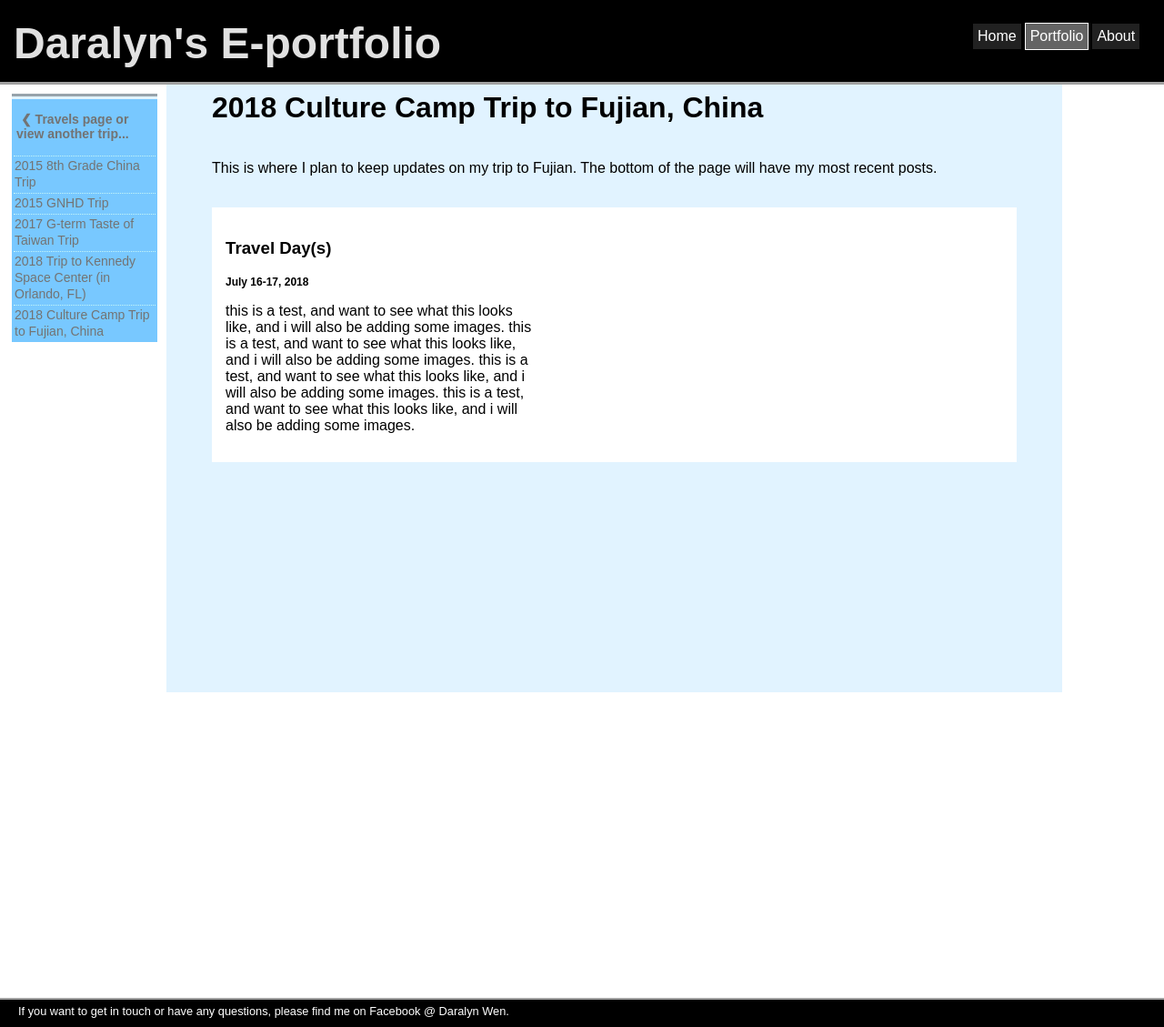
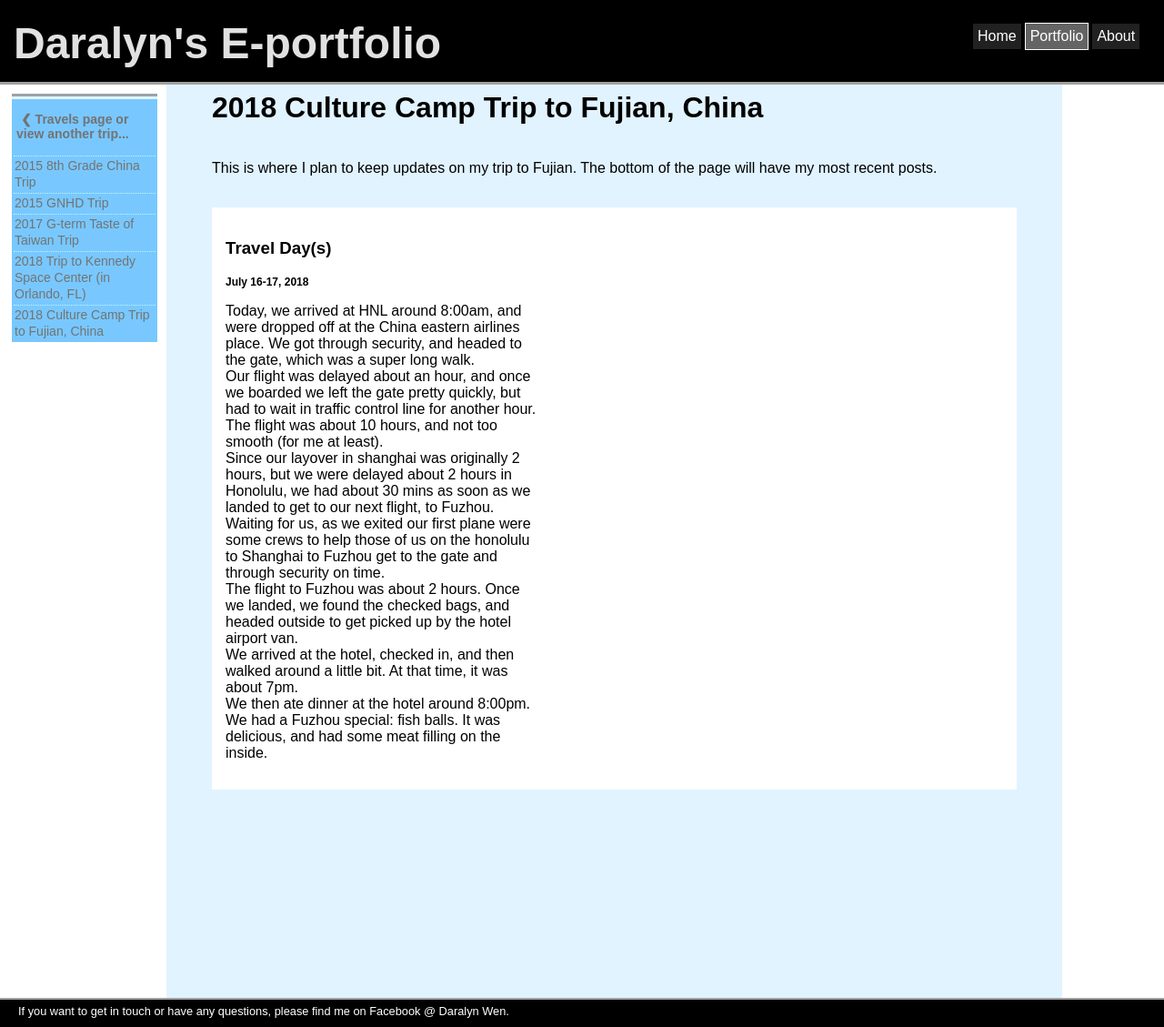
Before and after one commit to daralyn/daralyn.github.io, a Jekyll site: the page built from portfolio/travels/2018fujian.html, in a window 1280 px wide and 1129 px high. Shown: the whole window at 91% size. Built offline with Jekyll 4.4.1, drawn with Linux system fonts in a browser that asks for light colours.

Commit message:
Update 2018fujian.html

```diff
--- a/portfolio/travels/2018fujian.html
+++ b/portfolio/travels/2018fujian.html
@@ -41,8 +41,14 @@ title: Daralyn's 2018 Culture Camp Trip to Fujian, China
 <div class="sectionodd">
 	<h3>Travel Day(s)</h3> <h4>July 16-17, 2018</h4>
 		<div class="travelupdatetext">
-			<p>
-				this is a test, and want to see what this looks like, and i will also be adding some images. this is a test, and want to see what this looks like, and i will also be adding some images. this is a test, and want to see what this looks like, and i will also be adding some images. this is a test, and want to see what this looks like, and i will also be adding some images.
+			<p>Today, we arrived at HNL around 8:00am, and were dropped off at the China eastern airlines place. We got through security, and headed to the gate, which was a super long walk.
+<br>Our flight was delayed about an hour, and once we boarded we left the gate pretty quickly, but had to wait in traffic control line for another hour. The flight was about 10 hours, and not too smooth (for me at least).
+<br>Since our layover in shanghai was originally 2 hours, but we were delayed about 2 hours in Honolulu, we had about 30 mins as soon as we landed to get to our next flight, to Fuzhou.
+<br>Waiting for us, as we exited our first plane were some crews to help those of us on the honolulu to Shanghai to Fuzhou get to the gate and through security on time.
+<br>The flight to Fuzhou was about 2 hours. Once we landed, we found the checked bags, and headed outside to get picked up by the hotel airport van.
+<br>We arrived at the hotel, checked in, and then walked around a little bit. At that time, it was about 7pm.
+<br>We then ate dinner at the hotel around 8:00pm. We had a Fuzhou special: fish balls. It was delicious, and had some meat filling on the inside.
+
 			</p>
 		</div>
 		<div class="travelupdatepics">
```
